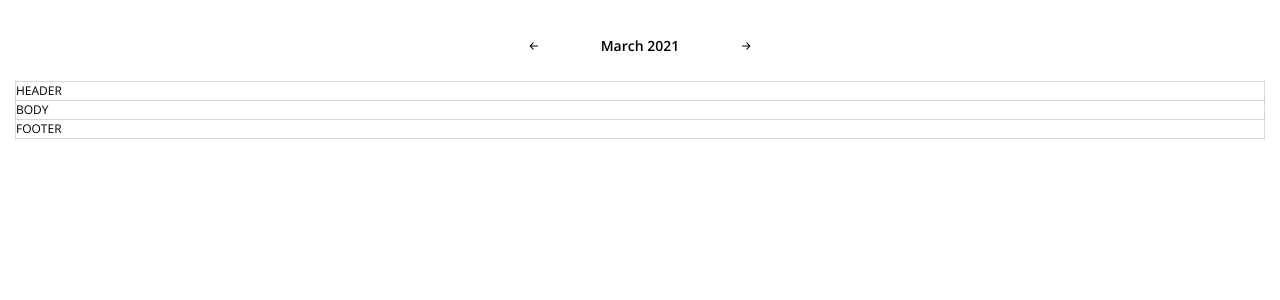
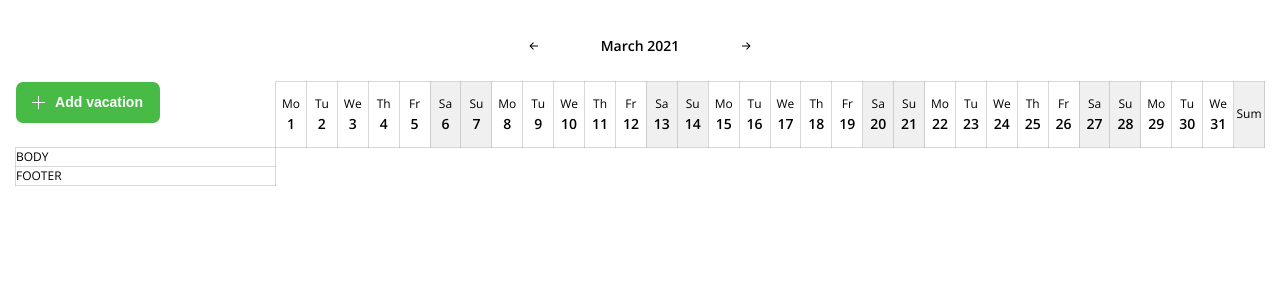
Before and after one commit to LaughingThroll/angular-calendar, an Angular app: page / in a window 1280 px wide. Shown: the top 300 px of the page. Built offline with nearby package versions, Linux system fonts and the light colour scheme.

Commit message:
added: calendar-header

```diff
--- a/src/app/app.component.html
+++ b/src/app/app.component.html
@@ -5,13 +5,26 @@
     <app-calendar-navigation></app-calendar-navigation>
 
     <table class="calendar-table">
+      <!-- THIS IS COMPONENT BUT HOW ??? -->
+      <thead class="calendar-header">
 
-      <thead class="calendar-header">
-        <tr>
-        <td>
-          HEADER
-        </td>
-      </tr>
+        <tr class="calendar-header__row">
+          <th class="calendar-header__cell">
+            <!-- CLICK OPEN_MODAL -->
+            <button class="button button--icon-plus button--primary">Add vacation</button>
+          </th>
+
+          <th *ngFor="let date of allDays" [ngClass]="{
+              'calendar-header__cell': true,
+              'cell-gray': isWeekend(date)
+          }">
+            <span class="calendar-header__day">{{ date | date:"EEEEEE" }}</span>
+            <span class="calendar-header__number">{{ date | date:"d" }}</span>
+          </th>
+
+          <th class="calendar-header__cell cell-gray"> Sum </th>
+        </tr>
+
       </thead>
 
       <tbody class="calendar-body">
--- a/src/app/app.component.scss
+++ b/src/app/app.component.scss
@@ -74,3 +74,38 @@ $pseudo-border: 0.5px;
     @extend %font-bold;
   }
 }
+
+
+
+
+
+// HEADER
+
+.calendar-header {
+  &__cell {
+    &:first-child {
+      border-top: 0;
+      border-left: 0;
+      padding-bottom: 24px;
+      width: 260px;
+    }
+
+    &:not(:first-child) {
+      & > * {
+        display: block;
+      }
+    }
+
+    &:last-child {
+      font-weight: 400;
+    }
+  }
+
+  &__day {
+    font-weight: 400;
+  }
+
+  &__number {
+    @extend %font-bold;
+  }
+}
--- a/src/app/app.component.ts
+++ b/src/app/app.component.ts
@@ -1,10 +1,31 @@
-import { Component } from '@angular/core';
+import { Component, OnInit } from '@angular/core';
+import { Subscription } from 'rxjs';
+import { DateService } from './services/date.service';
 
 @Component({
   selector: 'app-root',
   templateUrl: './app.component.html',
   styleUrls: ['./app.component.scss']
 })
-export class AppComponent {
-  title = 'angular-calendar';
+export class AppComponent implements OnInit  {
+  public allDays: Date[] = []
+  public allDays$: Subscription | null = null
+
+  constructor(private dateSevice: DateService) {}
+
+  ngOnInit(): void {
+    this.allDays$ = this.dateSevice.getDate().subscribe({
+      next: (date) => {
+        this.allDays = this.dateSevice.getAllDayInMonth(date)
+      }
+    })
+  }
+
+  isWeekend(date: Date): boolean {
+    return this.dateSevice.isWeekend(date)
+  }
+
+  ngOnDestroy(): void {
+    this.allDays$?.unsubscribe()
+  }
 }
--- a/src/app/app.module.ts
+++ b/src/app/app.module.ts
@@ -1,9 +1,10 @@
 import { NgModule } from '@angular/core';
 import { BrowserModule } from '@angular/platform-browser';
+import { CommonModule } from '@angular/common';
 
 import { AppComponent } from './app.component';
 import { CalendarNavigationComponent } from './components/calendar-navigation/calendar-navigation.component';
-// import { DateService } from './services/date.service';
+
 
 @NgModule({
   declarations: [
@@ -11,7 +12,8 @@ import { CalendarNavigationComponent } from './components/calendar-navigation/ca
     CalendarNavigationComponent
   ],
   imports: [
-    BrowserModule
+    BrowserModule,
+    CommonModule
   ],
   providers: [],
   bootstrap: [AppComponent]
--- a/src/app/components/calendar-navigation/calendar-navigation.component.ts
+++ b/src/app/components/calendar-navigation/calendar-navigation.component.ts
@@ -15,17 +15,15 @@ export class CalendarNavigationComponent implements OnInit, OnDestroy {
   constructor(private dateService: DateService) {}
 
   ngOnInit(): void {
-    if (this.date$) return
     this.date$ = this.dateService.getDate().subscribe({next: date => this.date = date })
   }
 
-  changeDate(number: number) {
+  changeDate(number: number): void {
     this.dateService.changeDate(this.date, number)
   }
 
-  ngOnDestroy() {
-    if (!this.date$) return
-    this.date$.unsubscribe()
+  ngOnDestroy(): void {
+    this.date$?.unsubscribe()
   }
 
 }
--- a/src/app/services/date.service.ts
+++ b/src/app/services/date.service.ts
@@ -1,5 +1,7 @@
 import { Injectable } from '@angular/core';
-import { BehaviorSubject } from 'rxjs';
+import { BehaviorSubject, Observable } from 'rxjs';
+import { createArrayFromNumber } from './../utils/array'
+import { daysInMonth } from './../utils/date'
 
 @Injectable({
   providedIn: 'root'
@@ -9,10 +11,21 @@ export class DateService {
 
   constructor() { }
 
-  getDate() {
+  getDate(): Observable<Date> {
     return this._date$.asObservable()
   }
-  changeDate(date: Date, number: number) {
+
+  changeDate(date: Date, number: number): void {
     this._date$.next(new Date(date.setMonth(date.getMonth() + number)))
   }
+
+  getAllDayInMonth(date: Date): Date[] {
+    return createArrayFromNumber(daysInMonth(date))
+      .map(day => new Date(new Date(date.getFullYear(), date.getMonth(), day)))
+  }
+
+  isWeekend(date: Date): boolean {
+    return date.getDay() === 6 || date.getDay() === 0
+  }
+
 }
--- /dev/null
+++ b/src/app/utils/array.ts
@@ -0,0 +1 @@
+export const createArrayFromNumber = (number: number): number[] => new Array(number).fill(0).map((_, i) => i + 1)
--- /dev/null
+++ b/src/app/utils/date.ts
@@ -0,0 +1 @@
+export const daysInMonth = (date: Date): number => new Date(date.getFullYear(), date.getMonth() + 1, 0).getDate()
--- a/src/styles/styles.scss
+++ b/src/styles/styles.scss
@@ -1,5 +1,8 @@
 @import url('https://fonts.googleapis.com/css2?family=Open+Sans:wght@300;400;600;700;800&display=swap');
 @import './variables';
+
+@import './sub_modules/button';
+@import './sub_modules/cells';
 
 html {
   box-sizing: border-box;
--- /dev/null
+++ b/src/styles/sub_modules/_button.scss
@@ -0,0 +1,41 @@
+@import 'mixin';
+
+.button {
+  @extend %font-bold;
+
+  padding: 10px;
+  min-width: 144px;
+  border-radius: 7px;
+  display: flex;
+  align-items: center;
+  justify-content: center;
+  transition: background-color $fast linear, color $fast linear;
+
+  &--primary {
+    background-color: $button--primary;
+    color: $white;
+  }
+
+  &--secondary {
+    border: 1px solid $button--secondary-border;
+    color: $scorpion;
+  }
+
+  &--disabled {
+    pointer-events: none;
+    background-color: $button--disabled;
+  }
+
+  &--icon-plus {
+    &::before {
+      content: "";
+      background-image: url("./../../assets/images/icons/plus.svg");
+      background-position: center center;
+      background-size: cover;
+      background-repeat: no-repeat;
+      width: 13px;
+      height: 13px;
+      margin-right: 10px;
+    }
+  }
+}
--- /dev/null
+++ b/src/styles/sub_modules/_cells.scss
@@ -0,0 +1,60 @@
+$vac-border-radius: 3px;
+$vac-padding: 2px;
+
+.cell-gray {
+  background-color: $weekend;
+}
+
+.cell-vacations {
+  position: relative;
+  text-align: center;
+  color: $white;
+
+
+  &::before {
+    content: "";
+    position: absolute;
+    top: 0;
+    right: -1px;
+    width: 1px;
+  }
+  &--paid {
+    line-height: 2.3rem;
+    &::before {
+      height: 2.25rem;
+    }
+  }
+  &--unpaid {
+    line-height: 2.1rem;
+    &::before {
+      height: 2.05rem;
+    }
+  }
+
+  &--start-vac,
+  &--end-vac {
+    width: calc(100% - #{$vac-padding});
+  }
+  &--start-vac {
+    margin-left: auto;
+    border-top-left-radius: $vac-border-radius;
+    border-bottom-left-radius: $vac-border-radius;
+
+  }
+  &--end-vac {
+    margin-right: auto;
+    border-top-right-radius: $vac-border-radius;
+    border-bottom-right-radius: $vac-border-radius;
+    &::before {
+      display: none;
+    }
+  }
+}
+
+.cell-vacations--start-vac.cell-vacations--end-vac {
+  margin: 0 auto;
+  width: calc(100% - #{$vac-padding * 2});
+  &::before {
+    display: none;
+  }
+}
```
